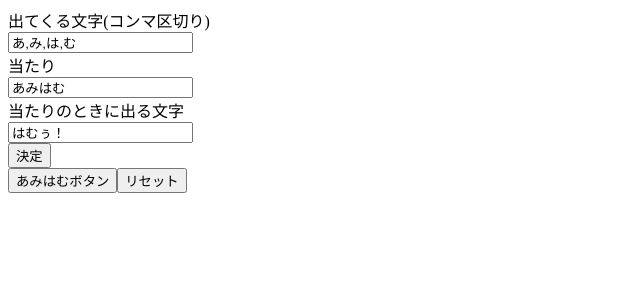
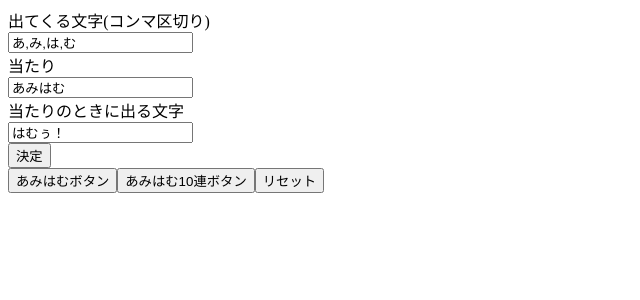
Before and after one commit to kjfsm/react-pages, a React (Vite) app: page / in a window 1280 px wide. Shown: the top 300 px of the page, without its empty margins (0-640 px from the left). Built offline with nearby package versions, Linux system fonts and the light colour scheme.

Commit message:
1回ずつ押すのが面倒なので10連クリック機能を実装した

```diff
--- a/src/App.tsx
+++ b/src/App.tsx
@@ -25,6 +25,19 @@ const App: React.FC = () => {
       return;
     }
     setText(text + getRandom(gameState.randomData));
+  };
+
+  const handle10Click = () => {
+    let currentText: string = text;
+    for (let i: number = 0; i < 10; i++) {
+      currentText = currentText.concat(getRandom(gameState.randomData));
+      if (currentText.endsWith(gameState.clearCheck)) {
+        setClear(true);
+        setText(`${currentText} ${gameState.clearText}`);
+        return;
+      }
+    }
+    setText(currentText);
   };
 
   const handleReset = () => {
@@ -69,6 +82,7 @@ const App: React.FC = () => {
       </div>
       <div>
         <button onClick={handleClick} disabled={clear} >{gameState.clearCheck + "ボタン"}</button>
+        <button onClick={handle10Click} disabled={clear} >{`${gameState.clearCheck}10連ボタン`}</button>
         <button onClick={handleReset} >リセット</button>
         <div>{text}</div>
       </div>
```
